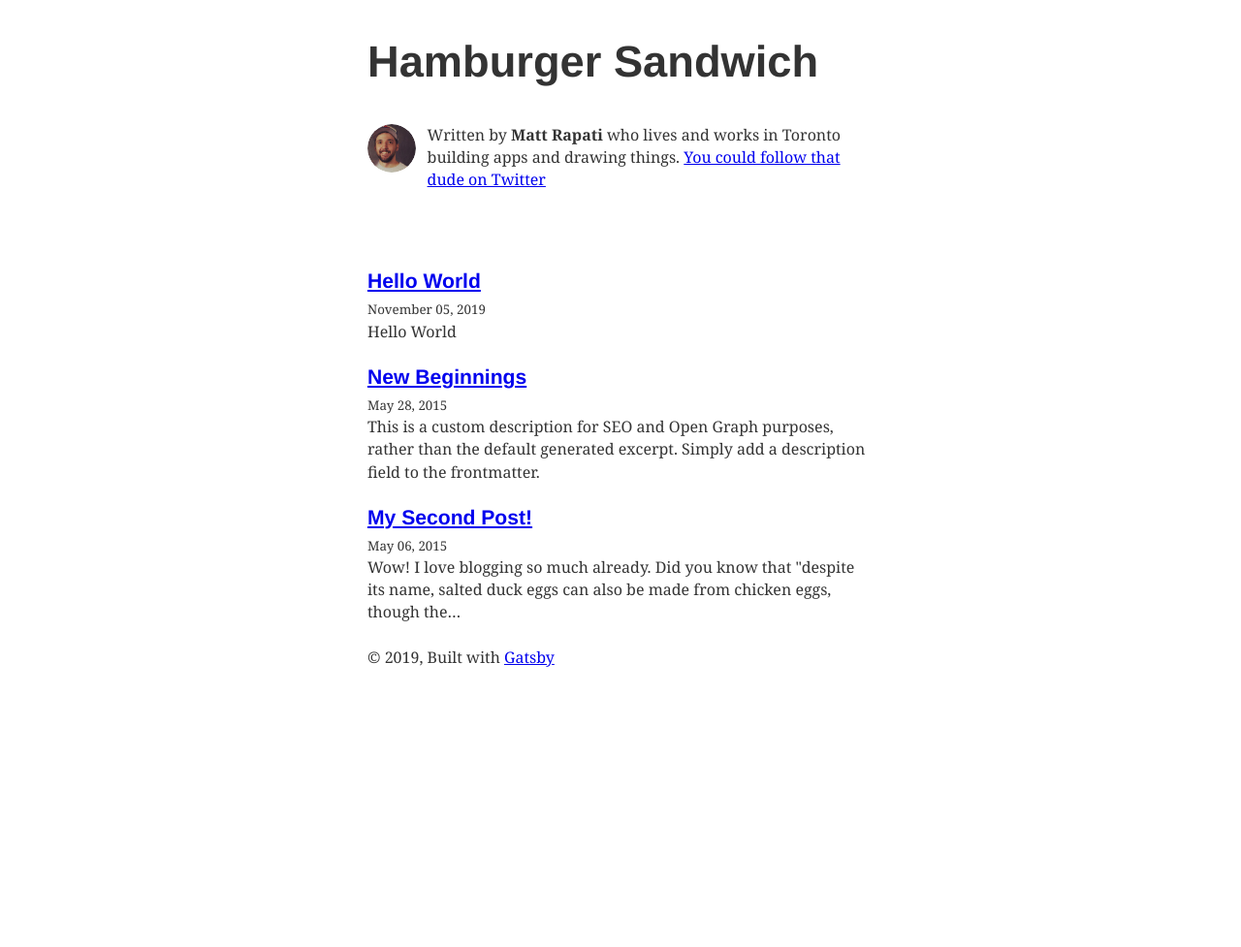
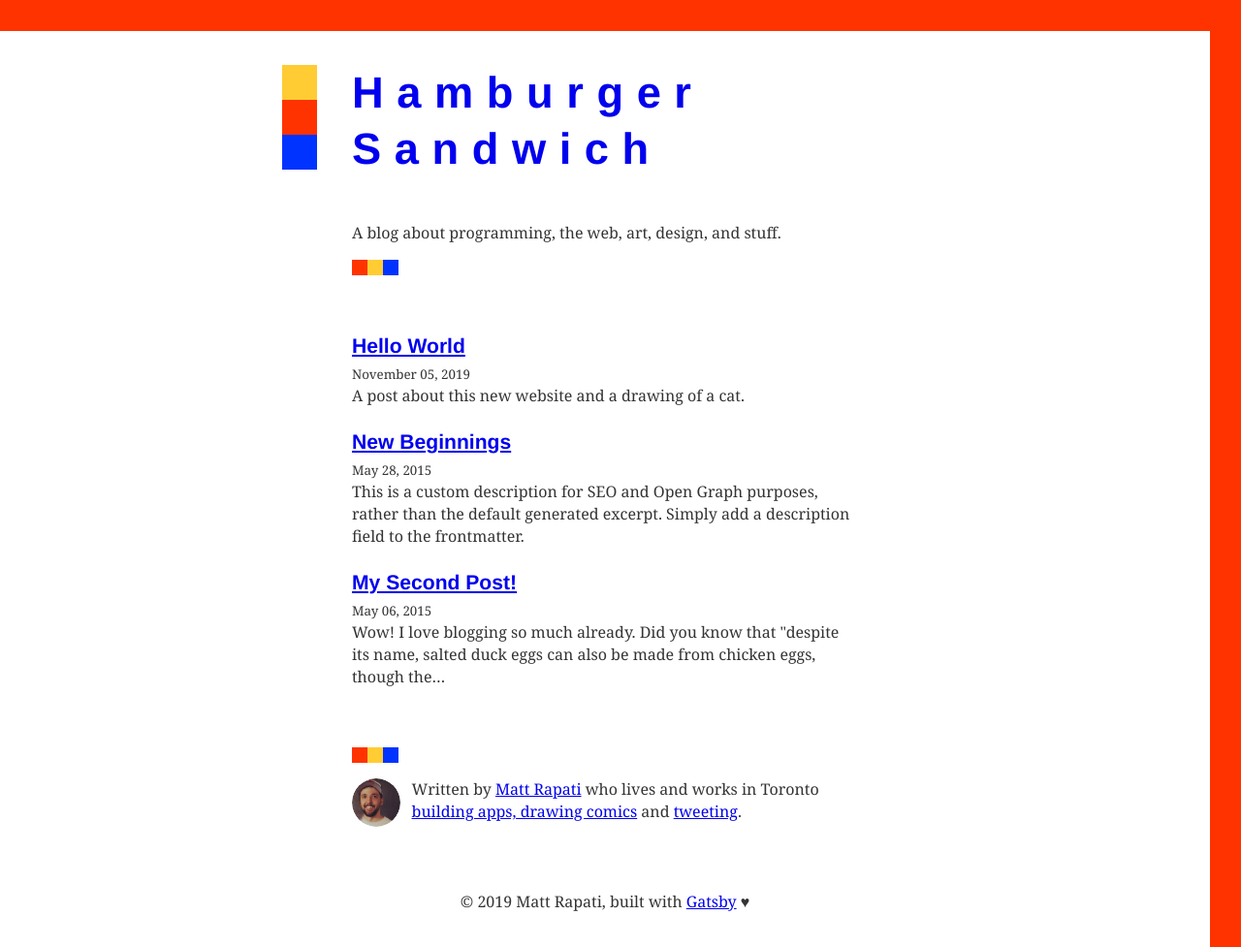
Before and after one commit to goshdarnheck/hs-blog, a Gatsby site: page / in a window 1280 px wide. Shown: the whole page at 97% size. Before the commit the page ends 800 px from the top, so only its background shows below. Built offline with nearby package versions, Linux system fonts and the light colour scheme; Gatsby itself is replaced by a stand-in of ours; some packages are replaced by stand-ins of ours; what typography-theme-doelger would draw is missing.

Commit message:
Style changes. Trying out emotion and overriding Typography.js theme settings. Added global css for box-sizing.

```diff
--- a/content/blog/hello-world/index.md
+++ b/content/blog/hello-world/index.md
@@ -1,10 +1,10 @@
 ---
 title: Hello World
 date: "2019-11-05T22:12:03.284Z"
-description: "Hello World"
+description: "A post about this new website and a drawing of a cat."
 ---
 
-This is my first post on my new fake blog! How exciting!
+This is my first post on my new real blog! How exciting!
 
 I'm sure I'll write a lot more interesting things in the future.
 
--- a/gatsby-config.js
+++ b/gatsby-config.js
@@ -9,6 +9,7 @@ module.exports = {
     },
   },
   plugins: [
+    `gatsby-plugin-emotion`,
     {
       resolve: `gatsby-source-filesystem`,
       options: {
@@ -57,13 +58,13 @@ module.exports = {
     {
       resolve: `gatsby-plugin-manifest`,
       options: {
-        name: `Gatsby Starter Blog`,
-        short_name: `GatsbyJS`,
+        name: `Hamburger Sandwich Blog`,
+        short_name: `HS Blog`,
         start_url: `/`,
         background_color: `#ffffff`,
-        theme_color: `#663399`,
+        theme_color: `#f30`,
         display: `minimal-ui`,
-        icon: `content/assets/gatsby-icon.png`,
+        icon: `content/assets/hs-blog-favicon.svg`,
       },
     },
     `gatsby-plugin-offline`,
--- a/package.json
+++ b/package.json
@@ -8,8 +8,11 @@
     "url": "https://github.com/gatsbyjs/gatsby/issues"
   },
   "dependencies": {
+    "@emotion/core": "^10.0.22",
+    "@emotion/styled": "^10.0.23",
     "gatsby": "^2.17.6",
     "gatsby-image": "^2.2.30",
+    "gatsby-plugin-emotion": "^4.1.13",
     "gatsby-plugin-feed": "^2.3.19",
     "gatsby-plugin-google-analytics": "^2.1.23",
     "gatsby-plugin-manifest": "^2.2.25",
--- a/src/components/bio.js
+++ b/src/components/bio.js
@@ -6,10 +6,30 @@
  */
 
 import React from "react"
-import { useStaticQuery, graphql } from "gatsby"
+import { Link, useStaticQuery, graphql } from "gatsby"
 import Image from "gatsby-image"
+import styled from "@emotion/styled"
+import { rhythm } from "../utils/typography"
 
-import { rhythm } from "../utils/typography"
+const StyledBio = styled.div`
+  display: flex;
+  marginBottom: ${rhythm(2.5)};
+  marginTop: ${rhythm(2.5)};
+  position: relative;
+
+  &:after {
+    background-color: #fc3;
+    border-left: 1em solid #f30;
+    border-right: 1em solid #03f;
+    content: "";
+    display: block;
+    height: 1em;
+    left: 0;
+    position: absolute;
+    top: -2rem;
+    width: 3em;
+  }
+`
 
 const Bio = () => {
   const data = useStaticQuery(graphql`
@@ -34,10 +54,10 @@ const Bio = () => {
 
   const { author, social } = data.site.siteMetadata
   return (
-    <div
+    <StyledBio
       style={{
-        display: `flex`,
-        marginBottom: rhythm(2.5),
+        marginTop: rhythm(4),
+        marginBottom: rhythm(2)
       }}
     >
       <Image
@@ -54,13 +74,11 @@ const Bio = () => {
         }}
       />
       <p>
-        Written by <strong>{author}</strong> who lives and works in Toronto building apps and drawing things.
-        {` `}
-        <a href={`https://twitter.com/${social.twitter}`}>
-          You could follow that dude on Twitter
-        </a>
+        Written by <Link to={`/about`}>{author}</Link> who lives and works in
+        Toronto <Link to={`/projects`}>building apps, drawing comics</Link> and
+        {` `}<a href={`https://twitter.com/${social.twitter}`}>tweeting</a>.
       </p>
-    </div>
+    </StyledBio>
   )
 }
 
--- a/src/components/layout.js
+++ b/src/components/layout.js
@@ -1,57 +1,101 @@
 import React from "react"
 import { Link } from "gatsby"
+import { Global, css } from "@emotion/core"
+import styled from "@emotion/styled"
 
 import { rhythm, scale } from "../utils/typography"
 
+const Wrapper = styled.div`
+  border-top: 2em solid #f30;
+  border-right: 2em solid #f30;
+  min-height: 100vh;
+`
+
+const BlogName = styled.h1`
+  position: relative;
+  color: #03f;
+  background-image: none;
+  letter-spacing: 0.3em;
+
+  &:before {
+    content: "";
+    background-color: #f30;
+    display: block;
+    position: absolute;
+    left: -1.6em;
+    top: 0;
+    height: 2.4em;
+    border-top: 0.8em solid #fc3;
+    border-bottom: 0.8em solid #03f;
+    width: 0.8em;
+  }
+`
+const BlogNameLittle = styled.h3`
+  position: relative;
+  color: #03f;
+  background-image: none;
+  letter-spacing: 0.3em;
+`
 class Layout extends React.Component {
   render() {
-    const { location, title, children } = this.props
-    const rootPath = `${__PATH_PREFIX__}/`
+    const { title, bigHeader, children } = this.props
     let header
 
-    if (location.pathname === rootPath) {
+    if (bigHeader) {
       header = (
-        <h1
+        <BlogName
           style={{
             ...scale(1.5),
-            marginBottom: rhythm(1.5),
+            marginBottom: 0,
             marginTop: 0,
           }}
         >
+          <Link
+            className="blog-name"
+            style={{
+              boxShadow: `none`,
+              textDecoration: `none`,
+              backgroundImage: `none`,
+            }}
+            title="Home"
+            to={`/`}
+          >
+            <span>Hamburger</span>{` `}
+            <span>Sandwich</span>
+          </Link>
+        </BlogName>
+      )
+    } else {
+      header = (
+        <BlogNameLittle>
           <Link
             style={{
               boxShadow: `none`,
               textDecoration: `none`,
               color: `inherit`,
-            }}
-            to={`/`}
-          >
-            {title}
-          </Link>
-        </h1>
-      )
-    } else {
-      header = (
-        <h3
-          style={{
-            fontFamily: `Montserrat, sans-serif`,
-            marginTop: 0,
-          }}
-        >
-          <Link
-            style={{
-              boxShadow: `none`,
-              textDecoration: `none`,
-              color: `inherit`,
+              backgroundImage: `none`,
             }}
             to={`/`}
           >
             ◀ {title}
           </Link>
-        </h3>
+        </BlogNameLittle>
       )
     }
     return (
+      <Wrapper>
+        <Global
+          styles={css`
+            html {
+              box-sizing: border-box;
+            }
+            *,
+            *:before,
+            *:after {
+              box-sizing: border-box;
+            }
+          `}
+        />
         <div
           style={{
             marginLeft: `auto`,
@@ -62,12 +106,13 @@ class Layout extends React.Component {
         >
           <header>{header}</header>
           <main>{children}</main>
-        <footer>
-          © {new Date().getFullYear()}, Built with
+          <footer style={{ textAlign: `center` }}>
+            © {new Date().getFullYear()} Matt Rapati, built with
             {` `}
-          <a href="https://www.gatsbyjs.org">Gatsby</a>
+            <a href="https://www.gatsbyjs.org">Gatsby</a> ♥
           </footer>
         </div>
+      </Wrapper>
     )
   }
 }
--- a/src/pages/index.js
+++ b/src/pages/index.js
@@ -1,10 +1,28 @@
 import React from "react"
 import { Link, graphql } from "gatsby"
+import styled from "@emotion/styled"
 
 import Bio from "../components/bio"
 import Layout from "../components/layout"
 import SEO from "../components/seo"
 import { rhythm } from "../utils/typography"
+
+const StyledIntro = styled.div`
+  position: relative;
+
+  &:after {
+    background-color: #fc3;
+    border-left: 1em solid #f30;
+    border-right: 1em solid #03f;
+    bottom: -2rem;
+    content: "";
+    display: block;
+    height: 1em;
+    left: 0;
+    position: absolute;
+    width: 3em;
+  }
+`
 
 class BlogIndex extends React.Component {
   render() {
@@ -13,9 +31,16 @@ class BlogIndex extends React.Component {
     const posts = data.allMarkdownRemark.edges
 
     return (
-      <Layout location={this.props.location} title={siteTitle}>
-        <SEO title="All posts" />
-        <Bio />
+      <Layout bigHeader={true} location={this.props.location} title={siteTitle}>
+        <StyledIntro
+          style={{
+            marginTop: rhythm(2),
+            marginBottom: rhythm(4),
+          }}
+        >
+          <p>A blog about programming, the web, art, design, and stuff.</p>
+        </StyledIntro>
+        <SEO title="Hamburger Sandwich Blog - Home" />
         {posts.map(({ node }) => {
           const title = node.frontmatter.title || node.fields.slug
           return (
@@ -42,6 +67,7 @@ class BlogIndex extends React.Component {
             </article>
           )
         })}
+        <Bio />
       </Layout>
     )
   }
--- a/src/utils/typography.js
+++ b/src/utils/typography.js
@@ -3,9 +3,28 @@ import ThemeDoelger from "typography-theme-doelger"
 
 ThemeDoelger.overrideThemeStyles = () => {
   return {
+    "a": {
+      color: `#f30`,
+      backgroundImage: `linear-gradient(to top, rgba(0, 0, 0, 0), rgba(0, 0, 0, 0) 1px, #fc3 1px, #fc3 2px, rgba(0, 0, 0, 0) 2px)`
+    },
+    "a:hover": {
+      color: `#fc3`,
+      textShadow: `.03em 0 #fff,-.03em 0 #fff,0 .03em #fff,0 -.03em #fff,.06em 0 #fff,-.06em 0 #fff,.09em 0 #fff,-.09em 0 #fff,.12em 0 #fff,-.12em 0 #fff,.15em 0 #fff,-.15em 0 #fff`,
+      backgroundImage: `linear-gradient(to top, rgba(0, 0, 0, 0), rgba(0, 0, 0, 0) 1px, #03f 1px, #03f 2px, rgba(0, 0, 0, 0) 2px)`
+    },
     "a.gatsby-resp-image-link": {
       boxShadow: `none`,
+    }
+    ,
+    "a.blog-name": {
+      color: `#03f`
     },
+    "a.blog-name:hover span:first-child": {
+      color: `#f30`
+    },
+    "a.blog-name:hover span:last-child": {
+      color: `#fc3`
+    }
   }
 }
 
```
Also changed, not shown: src/pages/about.js (added, +33 -0 lines), src/pages/projects.js (added, +78 -0 lines), content/assets/hs-blog-favicon.svg (added), 1 other file. Lines whose indentation alone changed are shown as unchanged.
